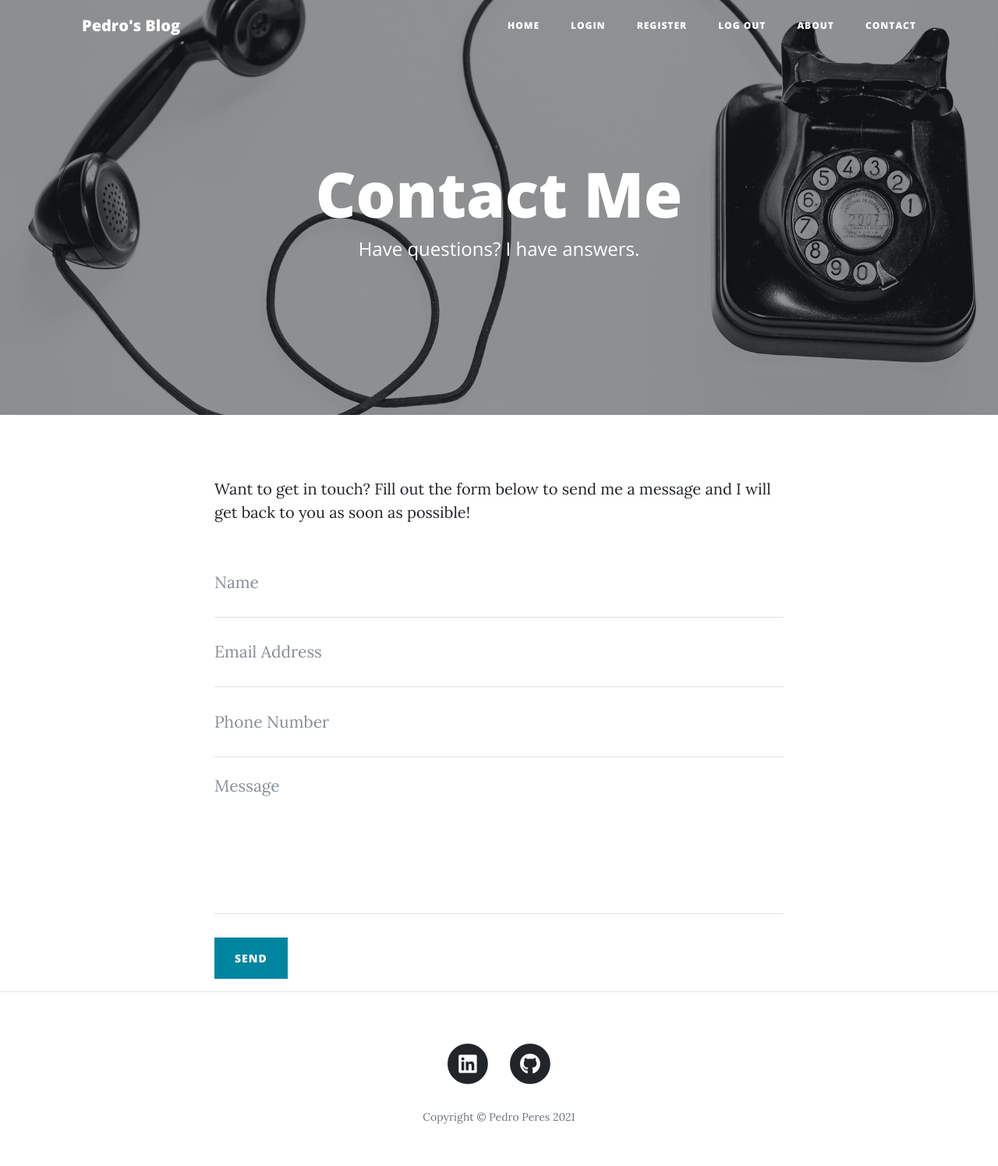
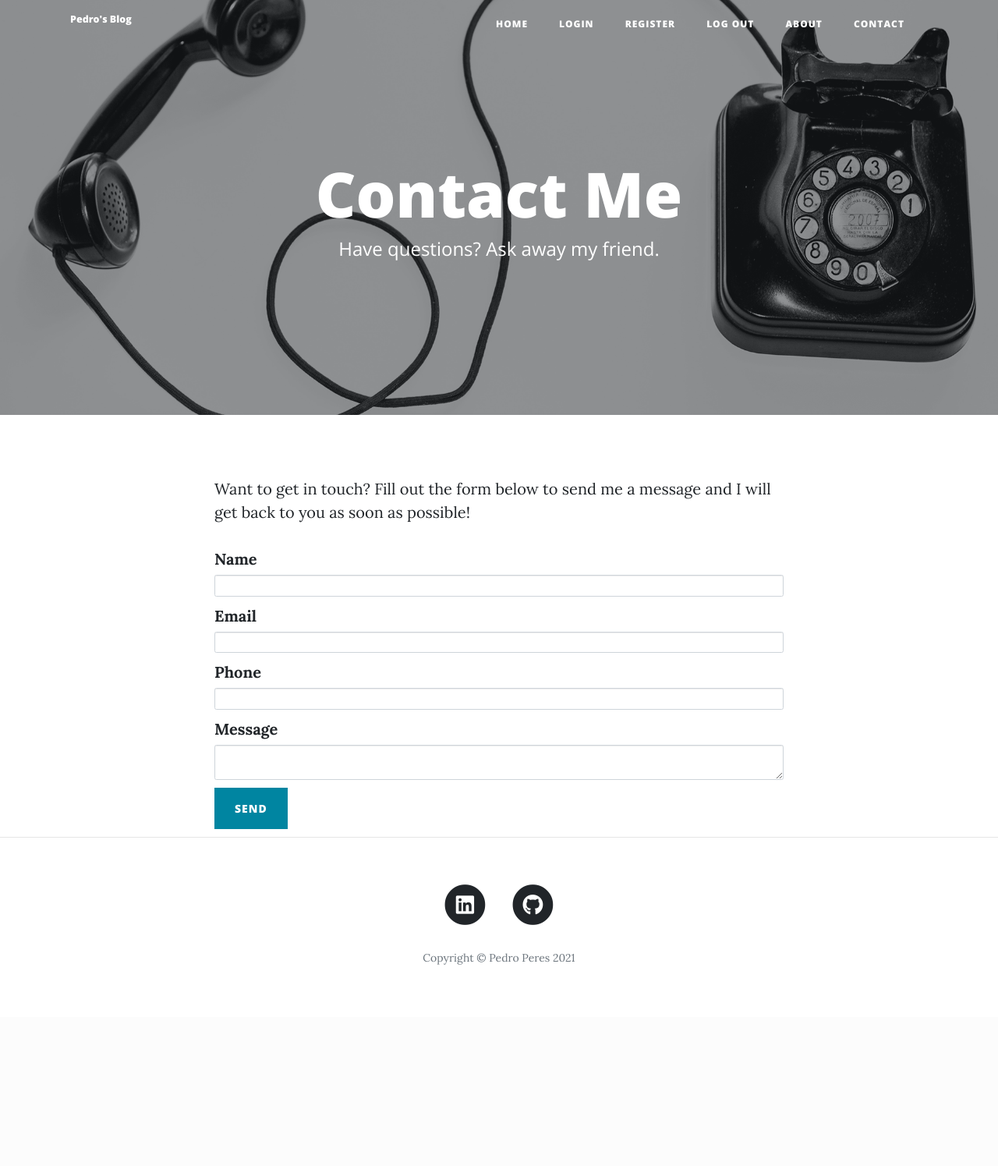
Before and after one commit to phperes28/Pedro-Blog, a Flask app: page /contact in a window 1280 px wide. Shown: the top 1495 px of the page at 78% size. After the commit the page ends 1237 px from the top, so only its background shows below. Run offline with Flask 2, Linux system fonts and the light colour scheme; some libraries are stand-ins or nearby versions.

Commit message:
Implement Contact WORKING LOCALLY

```diff
--- a/forms.py
+++ b/forms.py
@@ -26,3 +26,10 @@ class LoginForm(FlaskForm):
 class CommentForm(FlaskForm):
     comment = TextAreaField("Comment", validators=[DataRequired()])
     submit = SubmitField("Punch it, Chewie")
+
+class ContactForm(FlaskForm):
+    name = StringField("Name", validators=[DataRequired()])
+    email = StringField("Email", validators=[DataRequired()])
+    phone = StringField("Phone")
+    message = TextAreaField("Message", validators=[DataRequired()])
+    submit = SubmitField("Send")
--- a/main.py
+++ b/main.py
@@ -1,20 +1,35 @@
 from flask import Flask, render_template, redirect, url_for, flash, request, abort
 from flask_bootstrap import Bootstrap
 from flask_ckeditor import CKEditor
+from flask_mail import Mail, Message
 from datetime import date
 from werkzeug.security import generate_password_hash, check_password_hash
 from flask_sqlalchemy import SQLAlchemy
 from sqlalchemy.orm import relationship
 from sqlalchemy.ext.declarative import declarative_base
 from flask_login import UserMixin, login_user, LoginManager, login_required, current_user, logout_user
-from forms import CreatePostForm, RegisterForm, LoginForm, CommentForm
+from forms import CreatePostForm, RegisterForm, LoginForm, CommentForm, ContactForm
 from flask_gravatar import Gravatar
 from functools import wraps
 import os
 from send_email import Email
 
+
 app = Flask(__name__)
 app.config['SECRET_KEY'] = os.environ.get("SECRET_KEY")
+# os.environ.get("SECRET_KEY")
+
+app.config['MAIL_SERVER']='smtp.gmail.com'
+app.config['MAIL_PORT'] = 465
+ #TURN INTO ENVIRON
+app.config['MAIL_USERNAME'] = os.environ.get("MY_EMAIL")
+app.config['MAIL_PASSWORD'] = os.environ.get("PASS")
+app.config['MAIL_USE_TLS'] = False
+app.config['MAIL_USE_SSL'] = True
+
+
+
+mail = Mail(app)
 ckeditor = CKEditor(app)
 Bootstrap(app)
 
@@ -206,14 +221,20 @@ def about():
 
 @app.route("/contact", methods=["GET", "POST"])
 def contact():
-    if "method" == "POST":
+    form = ContactForm()
+    if form.validate_on_submit():
+
         name = request.form.get("name")
         email = request.form.get("email")
         phone = request.form.get("phone")
         message = request.form.get("message")
-        sender = Email()
-        sender.send_email(name,email, phone, message)
-    return render_template("contact.html")
+        msg = Message('New Contact Form!', sender = os.environ.get("MY_EMAIL"), recipients = [os.environ.get("OTHER_EMAIL")])
+        msg.body = f"{name}\n{email}\n{phone}\n{message}"
+        mail.send(msg)
+
+        return render_template('index.html')
+
+    return render_template("contact.html", form=form)
 
 
 @app.route("/new-post", methods=["GET", "POST"])
--- a/send_email.py
+++ b/send_email.py
@@ -9,7 +9,7 @@ class Email:
         server.ehlo()
 
         server.starttls()  #secures connection
-        server.login(user= os.environ.get("MY_EMAIL"), password= os.environ.get("PASS"))
+        server.login(user= os.environ.get("MY_EMAIL"), password=os.environ.get("PASS"))
         server.sendmail(
             from_addr= os.environ.get("MY_EMAIL"),
             to_addrs= os.environ.get("MY_EMAIL"),
--- a/templates/about.html
+++ b/templates/about.html
@@ -1,5 +1,8 @@
+{% extends 'bootstrap/base.html' %}
+{% import "bootstrap/wtf.html" as wtf %}
+
+{% block content %}
 {% include "header.html" %}
-
   <!-- Page Header -->
   <header class="masthead" style="background-image: url({{ url_for('static', filename='img/about-bg.jpg')}})">
     <div class="overlay"></div>
@@ -29,3 +32,4 @@
   <hr>
 
   {% include "footer.html" %}
+  {% endblock %}
--- a/templates/contact.html
+++ b/templates/contact.html
@@ -1,5 +1,8 @@
+{% extends 'bootstrap/base.html' %}
+{% import "bootstrap/wtf.html" as wtf %}
+
+{% block content %}
 {% include "header.html" %}
-
   <!-- Page Header -->
   <header class="masthead" style="background-image: url('{{ url_for('static', filename='img/contact-bg.jpg')}}')">
     <div class="overlay"></div>
@@ -8,7 +11,7 @@
         <div class="col-lg-8 col-md-10 mx-auto">
           <div class="page-heading">
             <h1>Contact Me</h1>
-            <span class="subheading">Have questions? I have answers.</span>
+            <span class="subheading">Have questions? Ask away my friend.</span>
           </div>
         </div>
       </div>
@@ -20,42 +23,15 @@
     <div class="row">
       <div class="col-lg-8 col-md-10 mx-auto">
         <p>Want to get in touch? Fill out the form below to send me a message and I will get back to you as soon as possible!</p>
-        <!-- Contact Form - Enter your email address on line 19 of the mail/contact_me.php file to make this form work. -->
-        <!-- WARNING: Some web hosts do not allow emails to be sent through forms to common mail hosts like Gmail or Yahoo. It's recommended that you use a private domain email address! -->
-        <!-- To use the contact form, your site must be on a live web host with PHP! The form will not work locally! -->
-        <form name="sentMessage" id="contactForm" novalidate>
+
+
           <div class="control-group">
-            <div class="form-group floating-label-form-group controls">
-              <label>Name</label>
-              <input type="text" class="form-control" placeholder="Name" id="name" required data-validation-required-message="Please enter your name.">
-              <p class="help-block text-danger"></p>
-            </div>
+            <form name="sentMessage" id="contactForm" novalidate method="post">
+
+            {{ wtf.quick_form(form, novalidate=True, button_map={"submit": "primary"}) }}
+            </form>
+
           </div>
-          <div class="control-group">
-            <div class="form-group floating-label-form-group controls">
-              <label>Email Address</label>
-              <input type="email" class="form-control" placeholder="Email Address" id="email" required data-validation-required-message="Please enter your email address.">
-              <p class="help-block text-danger"></p>
-            </div>
-          </div>
-          <div class="control-group">
-            <div class="form-group col-xs-12 floating-label-form-group controls">
-              <label>Phone Number</label>
-              <input type="tel" class="form-control" placeholder="Phone Number" id="phone" required data-validation-required-message="Please enter your phone number.">
-              <p class="help-block text-danger"></p>
-            </div>
-          </div>
-          <div class="control-group">
-            <div class="form-group floating-label-form-group controls">
-              <label>Message</label>
-              <textarea rows="5" class="form-control" placeholder="Message" id="message" required data-validation-required-message="Please enter a message."></textarea>
-              <p class="help-block text-danger"></p>
-            </div>
-          </div>
-          <br>
-          <div id="success"></div>
-          <button type="submit" class="btn btn-primary" id="sendMessageButton">Send</button>
-        </form>
       </div>
     </div>
   </div>
@@ -63,3 +39,4 @@
   <hr>
 
   {% include "footer.html" %}
+  {% endblock %}
```
Also changed, not shown: blog.db.
